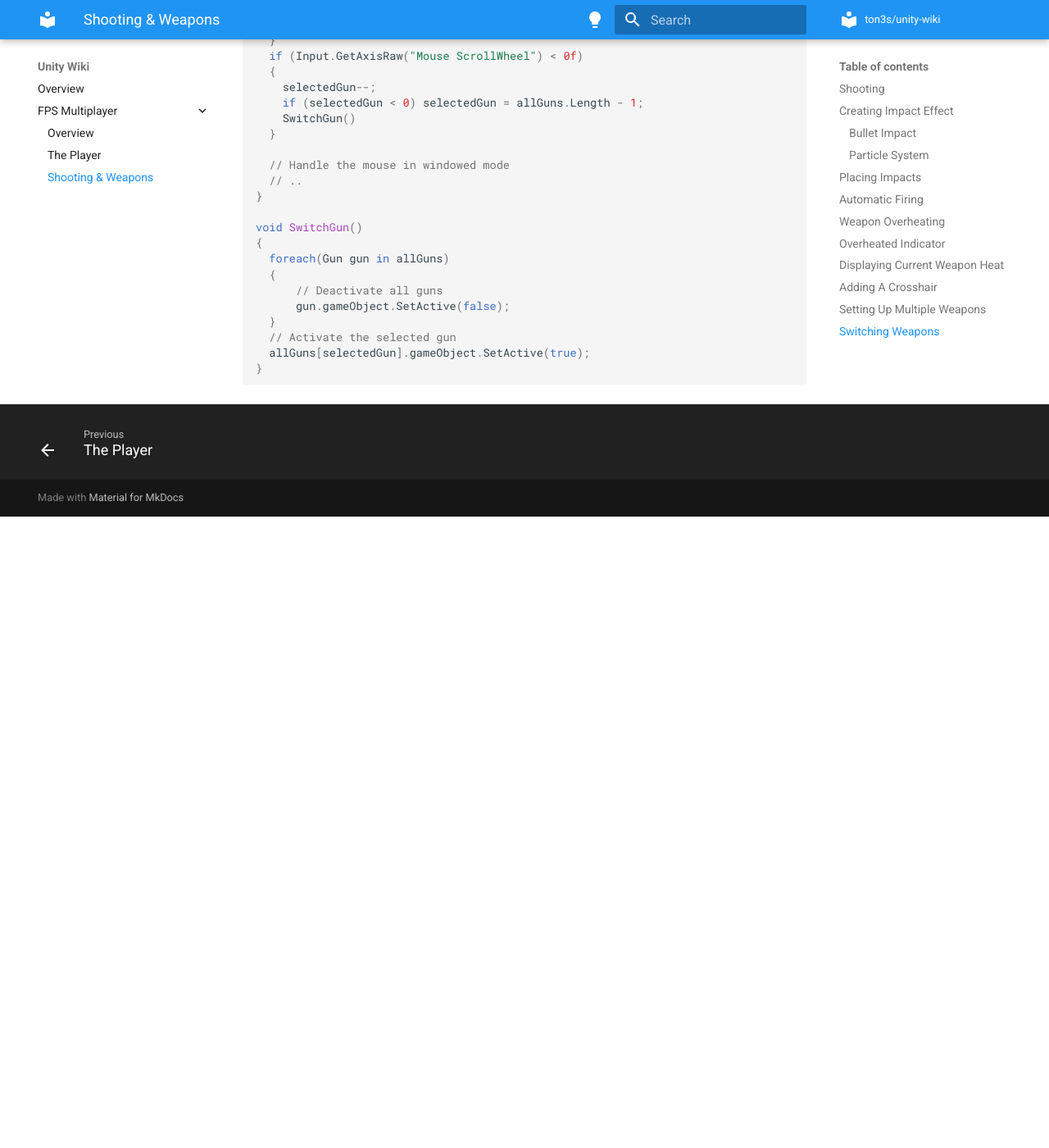
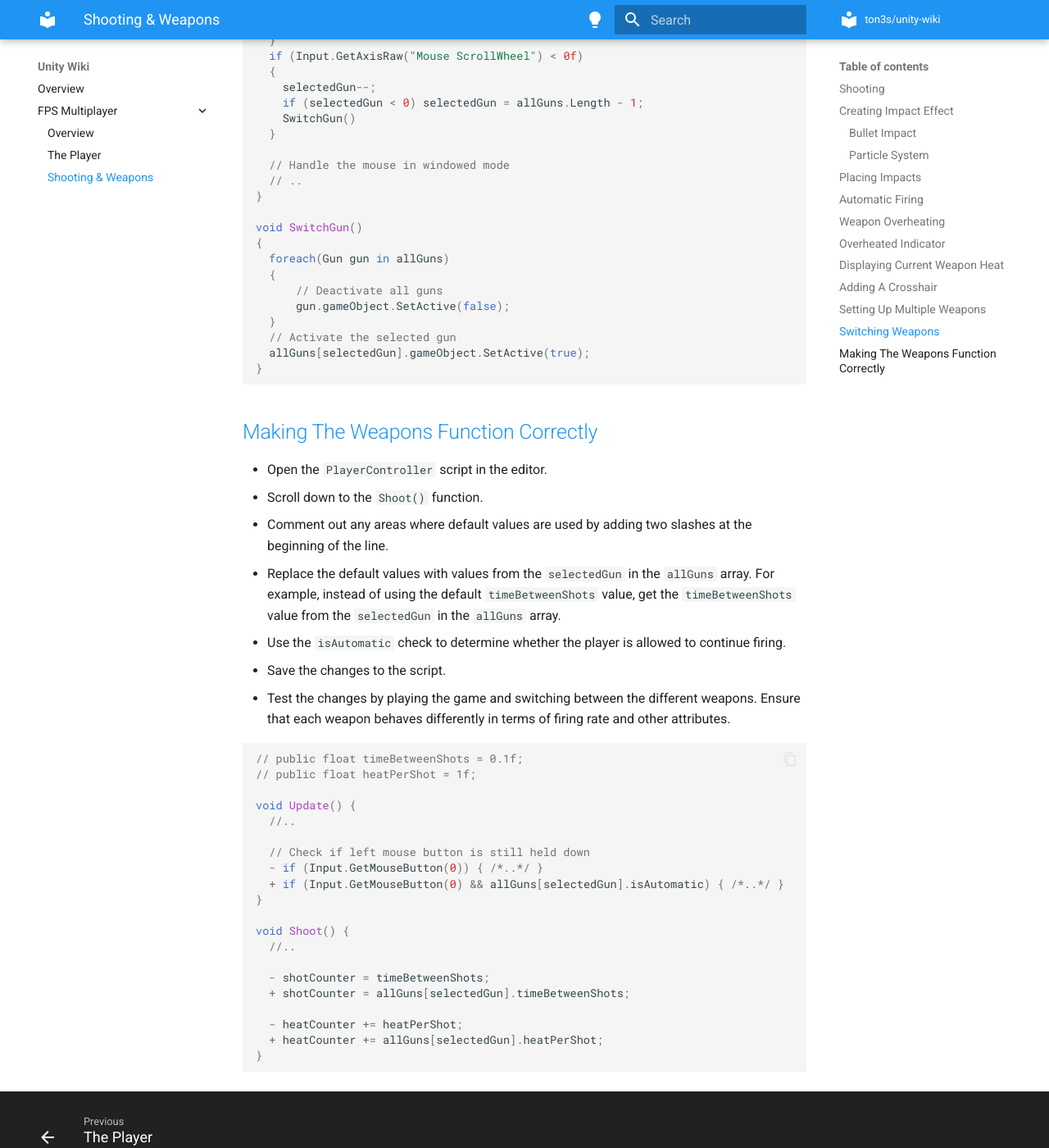
Before and after one commit to ton3s/unity-wiki, an MkDocs documentation site: the page built from docs/fps-multiplayer/shooting-weapons.md, in a window 1280 px wide and 1400 px high, scrolled down 10820 px. Shown: the whole window at 82% size. Built offline with MkDocs 1.6.1 and Material for MkDocs 9.7.7, drawn with Linux system fonts in a browser that asks for light colours; before the commit the page ends 11450 px from its top, so only the background shows below that.

Commit message:
Add video 26

````diff
--- a/docs/fps-multiplayer/shooting-weapons.md
+++ b/docs/fps-multiplayer/shooting-weapons.md
@@ -365,3 +365,36 @@ void SwitchGun()
   allGuns[selectedGun].gameObject.SetActive(true);
 }
 ```
+
+## [Making The Weapons Function Correctly](https://www.udemy.com/course/unity-online-multiplayer/learn/lecture/25987934#questions)
+
+- Open the `PlayerController` script in the editor.
+- Scroll down to the `Shoot()` function.
+- Comment out any areas where default values are used by adding two slashes at the beginning of the line.
+- Replace the default values with values from the `selectedGun` in the `allGuns` array. For example, instead of using the default `timeBetweenShots` value, get the `timeBetweenShots` value from the `selectedGun` in the `allGuns` array.
+- Use the `isAutomatic` check to determine whether the player is allowed to continue firing.
+- Save the changes to the script.
+- Test the changes by playing the game and switching between the different weapons. Ensure that each weapon behaves differently in terms of firing rate and other attributes.
+
+```cs
+// public float timeBetweenShots = 0.1f;
+// public float heatPerShot = 1f;
+
+void Update() {
+  //..
+
+  // Check if left mouse button is still held down
+  - if (Input.GetMouseButton(0)) { /*..*/ }
+  + if (Input.GetMouseButton(0) && allGuns[selectedGun].isAutomatic) { /*..*/ }
+}
+
+void Shoot() {
+  //..
+
+  - shotCounter = timeBetweenShots;
+  + shotCounter = allGuns[selectedGun].timeBetweenShots;
+
+  - heatCounter += heatPerShot;
+  + heatCounter += allGuns[selectedGun].heatPerShot;
+}
+```
````
